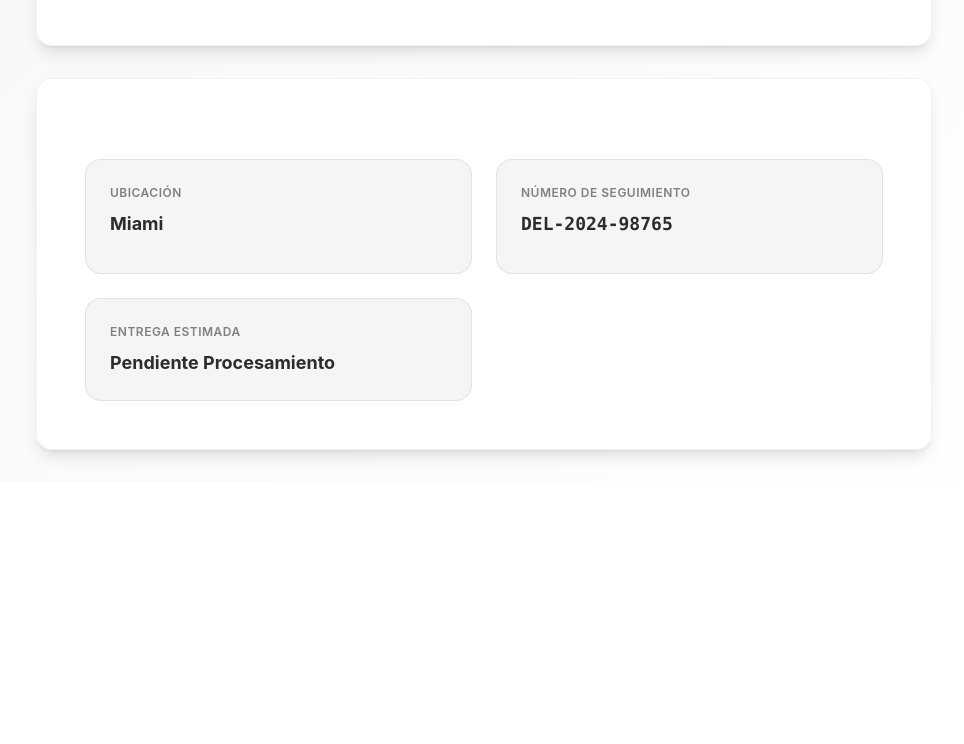
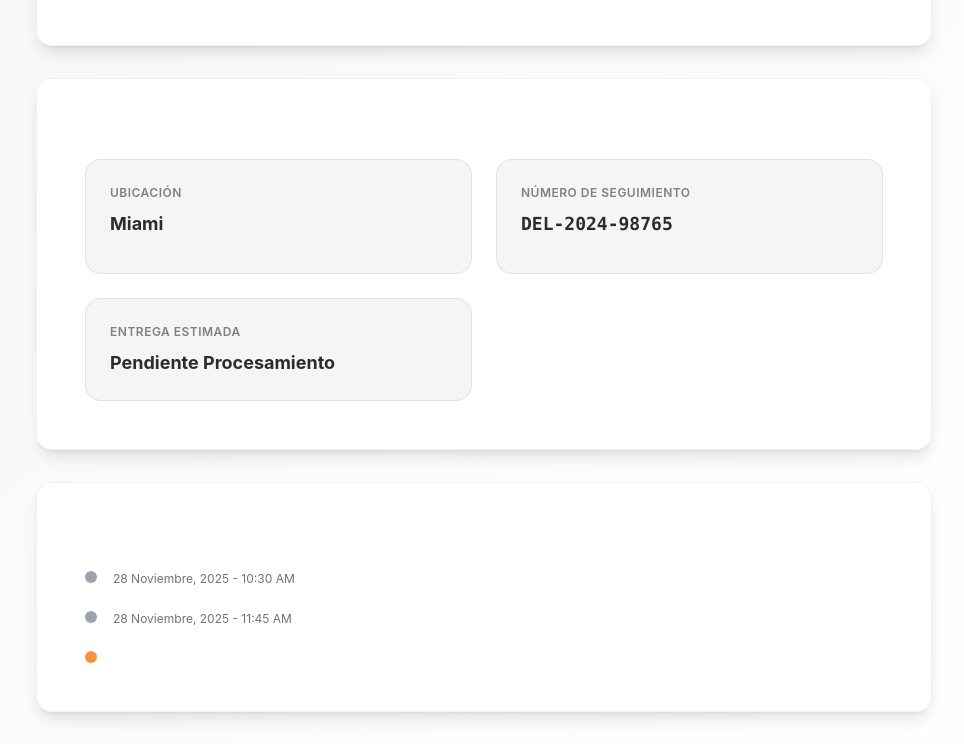
Before and after one commit to Callmeace86/delivery, a plain HTML site: page index.html in a window 1280 px wide. Shown: the part 493-1237 px from the top of the page, without its empty margins (156-1120 px from the left). Before the commit the page ends 975 px from the top, so only its background shows below. Drawn offline with nearby package versions, Linux system fonts and the light colour scheme.

Commit message:
Update index.html

```diff
--- a/index.html
+++ b/index.html
@@ -170,7 +170,7 @@
             </div>
 
             <!-- Timeline Section -->
-          <!--  <div class="glass-card rounded-2xl p-8 md:p-12 shadow-lg mt-8">
+           <div class="glass-card rounded-2xl p-8 md:p-12 shadow-lg mt-8">
                 <h2 class="text-2xl font-bold text-gray-900 mb-8" data-es="Historial de Estado" data-en="Status History"></h2>
 
                 <div class="space-y-4">
@@ -198,7 +198,7 @@
                             <p class="font-semibold text-gray-900" data-es="En Proceso de Preparación" data-en="Being Prepared"></p>
                             <p class="text-sm text-gray-600 mt-1" data-es="Tu entrega está siendo preparada" data-en="Your delivery is being prepared"></p>
                             <p class="text-xs text-gray-500 mt-2" data-es="En progreso..." data-en="In progress..."></p>
-                        </div> -->
+                        </div>
                     </div>
                 </div>
             </div>
```
